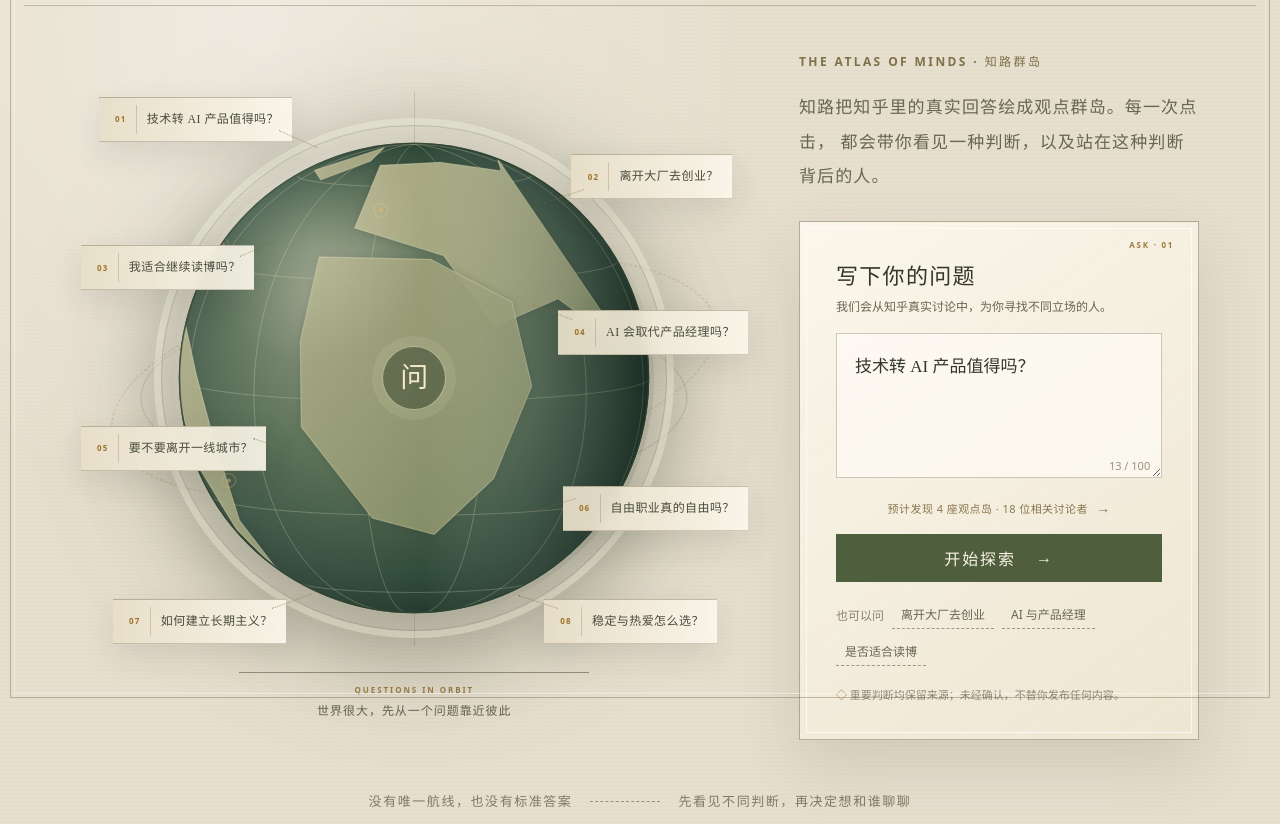
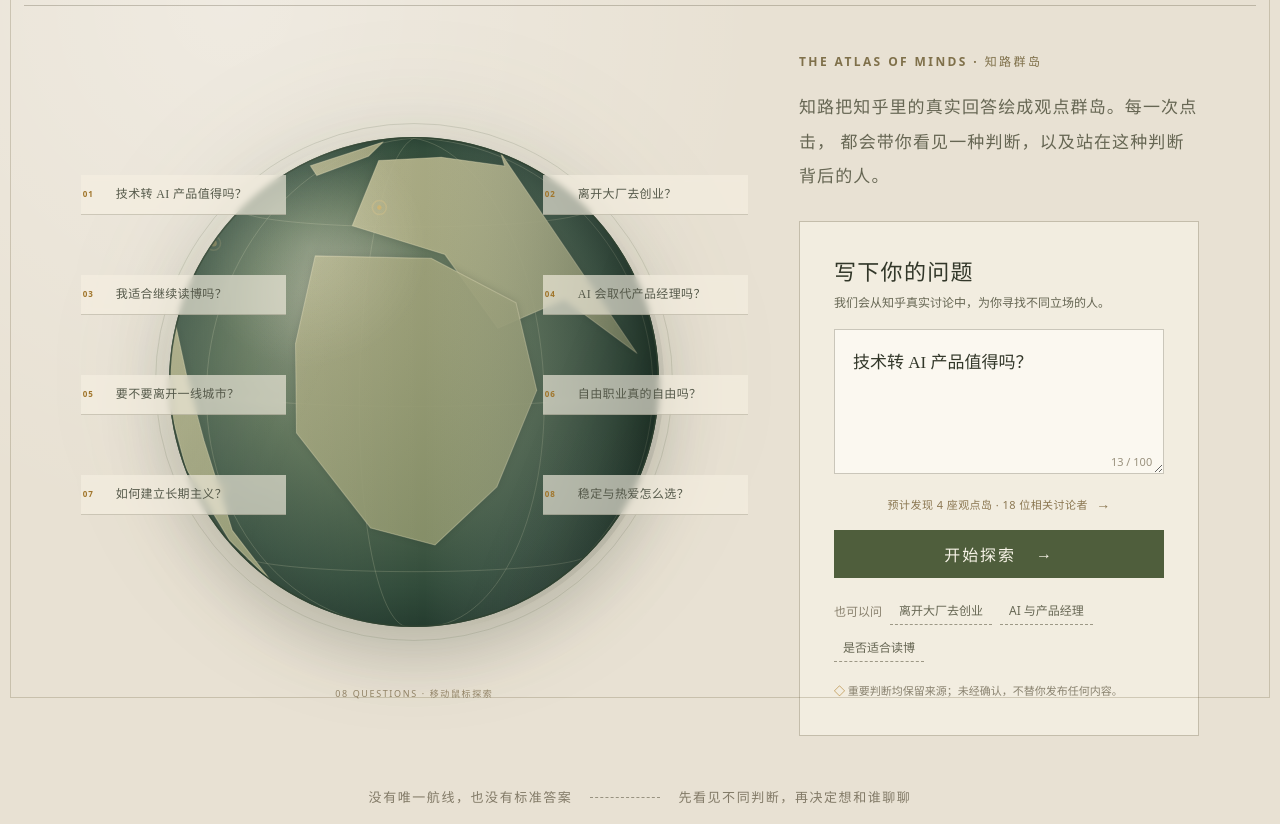
Before and after one commit to lxtayi/zhilu, a website with bundled scripts: page public/index.html in a window 1280 px wide. Shown: the part 92-916 px from the top of the page. Built offline with nearby package versions, Linux system fonts and the light colour scheme; animation ran at ten frames a second; files whose address does not match are found by name.

Commit message:
refactor(frontend): simplify interactive globe hero

```diff
--- a/public/globe.js
+++ b/public/globe.js
@@ -68,14 +68,14 @@ export function createQuestionGlobe({ canvas, stage, motionSurface }) {
 
   function drawGrid(yaw, pitch) {
     context.save();
-    context.strokeStyle = "rgba(236,229,195,.25)";
+    context.strokeStyle = "rgba(236,229,195,.18)";
     context.lineWidth = 1;
-    for (let latitude = -60; latitude <= 60; latitude += 30) {
+    for (let latitude = -45; latitude <= 45; latitude += 45) {
       const points = [];
       for (let longitude = -180; longitude <= 180; longitude += 4) points.push([latitude, longitude]);
       strokeVisible(context, points, (lat, lon) => project(lat, lon, yaw, pitch));
     }
-    for (let longitude = -180; longitude < 180; longitude += 30) {
+    for (let longitude = -180; longitude < 180; longitude += 45) {
       const points = [];
       for (let latitude = -90; latitude <= 90; latitude += 3) points.push([latitude, longitude]);
       strokeVisible(context, points, (lat, lon) => project(lat, lon, yaw, pitch));
@@ -183,9 +183,9 @@ export function createQuestionGlobe({ canvas, stage, motionSurface }) {
     state.targetX = Math.max(-1, Math.min(1, ((event.clientX - bounds.left) / bounds.width - .5) * 2));
     state.targetY = Math.max(-1, Math.min(1, ((event.clientY - bounds.top) / bounds.height - .5) * 2));
     questions.forEach((question, index) => {
-      const depth = .28 + (index % 4) * .1;
+      const depth = .2 + (index % 4) * .07;
       const direction = index % 2 === 0 ? 1 : -1;
-      question.style.translate = `${(state.targetX * 13 * depth * direction).toFixed(2)}px ${(state.targetY * 9 * depth).toFixed(2)}px`;
+      question.style.translate = `${(state.targetX * 7 * depth * direction).toFixed(2)}px ${(state.targetY * 5 * depth).toFixed(2)}px`;
     });
   }
 
--- a/public/index.html
+++ b/public/index.html
@@ -27,12 +27,9 @@
     <main>
       <section id="heroSection" class="hero shell">
         <div id="questionGlobeStage" class="question-globe-stage" aria-label="环绕地球的热门问题">
-          <div class="globe-orbit orbit-outer" aria-hidden="true"></div>
-          <div class="globe-orbit orbit-inner" aria-hidden="true"></div>
           <div class="question-globe" role="img" aria-label="由观点航线组成的三维地球">
             <canvas id="questionGlobeCanvas" aria-hidden="true"></canvas>
             <span class="globe-sheen" aria-hidden="true"></span>
-            <span class="globe-core-mark" aria-hidden="true">问</span>
           </div>
           <button class="floating-question question-one" type="button" data-question="技术转 AI 产品值得吗？">
             <span>01</span> 技术转 AI 产品值得吗？
@@ -59,8 +56,7 @@
             <span>08</span> 稳定与热爱怎么选？
           </button>
           <div class="globe-caption">
-            <span>QUESTIONS IN ORBIT</span>
-            <strong>世界很大，先从一个问题靠近彼此</strong>
+            <span>08 QUESTIONS · 移动鼠标探索</span>
           </div>
         </div>
 
--- a/public/styles.css
+++ b/public/styles.css
@@ -8,10 +8,10 @@
 }
 * { box-sizing: border-box; }
 html { scroll-behavior: smooth; }
-body { min-width: 320px; min-height: 100vh; margin: 0; color: var(--ink); background: radial-gradient(circle at 20% 10%, rgba(255,255,255,.38), transparent 36%), repeating-linear-gradient(0deg, rgba(81,72,45,.025) 0, rgba(81,72,45,.025) 1px, transparent 1px, transparent 4px), #e7dfce; }
-body::before { content:""; position:fixed; inset:10px; z-index:20; border:1px solid rgba(102,87,52,.36); outline:1px solid rgba(255,255,255,.42); outline-offset:-5px; pointer-events:none; }
+body { min-width:320px; min-height:100vh; margin:0; color:var(--ink); background:radial-gradient(circle at 18% 8%,rgba(255,255,255,.32),transparent 38%),#e8e1d3; }
+body::before { content:""; position:fixed; inset:10px; z-index:20; border:1px solid rgba(102,87,52,.24); pointer-events:none; }
 button, textarea { font: inherit; } button, a { -webkit-tap-highlight-color: transparent; } button { color: inherit; } a { color: inherit; } [hidden] { display:none !important; }
-.ambient { position:fixed; z-index:-1; width:36vw; height:36vw; border-radius:50%; filter:blur(110px); opacity:.15; pointer-events:none; }
+.ambient { position:fixed; z-index:-1; width:36vw; height:36vw; border-radius:50%; filter:blur(110px); opacity:.08; pointer-events:none; }
 .ambient-one { top:-18vw; right:0; background:#a2aa85; } .ambient-two { bottom:-20vw; left:-8vw; background:#c6a86b; }
 .shell { width:min(1420px, calc(100% - 72px)); margin:0 auto; }
 .site-header { width:min(1500px, calc(100% - 48px)); min-height:82px; margin:16px auto 0; padding:0 18px; display:flex; align-items:center; justify-content:space-between; border-bottom:1px solid var(--line); }
@@ -26,42 +26,33 @@ button, textarea { font: inherit; } button, a { -webkit-tap-highlight-color: tra
 .text-button { padding:8px 0; border:0; border-bottom:1px solid var(--line-strong); background:transparent; cursor:pointer; }
 
 .hero { min-height:calc(100vh - 112px); padding:clamp(46px,6vh,70px) 3.5vw 36px; display:grid; grid-template-columns:minmax(560px,1.25fr) minmax(370px,.75fr); grid-template-rows:auto auto auto; align-items:center; column-gap:clamp(35px,4vw,68px); position:relative; }
-.hero::before { content:""; position:absolute; inset:30px 0 20px; z-index:-1; border:1px solid rgba(95,83,54,.2); background:linear-gradient(90deg,rgba(255,255,255,.22),transparent 45%), var(--paper); box-shadow:0 24px 80px rgba(67,58,38,.12); }
+.hero::before { content:""; position:absolute; inset:30px 0 20px; z-index:-1; border:1px solid rgba(95,83,54,.16); background:rgba(246,240,225,.78); }
 .hero-copy { max-width:530px; align-self:end; position:relative; z-index:2; } .eyebrow { margin:0 0 20px; color:#7f704a; font:600 12px/1.4 var(--sans); letter-spacing:.2em; text-transform:uppercase; }
 .hero-description { max-width:520px; margin:0; color:var(--ink-soft); font:17px/2.05 var(--serif); letter-spacing:.065em; }
 .question-globe-stage { grid-row:1/3; width:100%; min-width:560px; height:650px; position:relative; z-index:3; isolation:isolate; perspective:1200px; transform-style:preserve-3d; }
-.question-globe-stage::before { content:""; position:absolute; left:50%; top:20px; bottom:76px; border-left:1px solid rgba(86,83,57,.18); }
-.question-globe-stage::after { content:""; position:absolute; z-index:-1; left:50%; top:47%; width:540px; height:540px; border-radius:50%; background:rgba(73,88,55,.15); filter:blur(62px); transform:translate(-50%,-50%); }
-.question-globe { position:absolute; z-index:2; left:50%; top:66px; width:480px; height:480px; border-radius:50%; filter:drop-shadow(0 38px 38px rgba(39,49,36,.25)); transform:translateX(-50%); transform-style:preserve-3d; transition:filter .3s ease; }
-.question-globe::before { content:""; position:absolute; inset:-13px; z-index:-1; border:1px solid rgba(93,103,70,.21); border-radius:50%; box-shadow:0 0 0 7px rgba(248,243,227,.38),0 0 70px rgba(70,87,63,.16); }
+.question-globe-stage::before { display:none; }
+.question-globe-stage::after { content:""; position:absolute; z-index:-1; left:50%; top:47%; width:500px; height:500px; border-radius:50%; background:rgba(73,88,55,.1); filter:blur(58px); transform:translate(-50%,-50%); }
+.question-globe { position:absolute; z-index:2; left:50%; top:62px; width:500px; height:500px; border-radius:50%; filter:drop-shadow(0 28px 30px rgba(39,49,36,.2)); transform:translateX(-50%); transform-style:preserve-3d; transition:filter .3s ease; }
+.question-globe::before { content:""; position:absolute; inset:-9px; z-index:-1; border:1px solid rgba(93,103,70,.17); border-radius:50%; }
 .question-globe canvas { width:100%; height:100%; display:block; border-radius:50%; }
 .globe-sheen { position:absolute; inset:0; border-radius:50%; background:radial-gradient(circle at 29% 23%,rgba(255,252,230,.19),transparent 23%),linear-gradient(112deg,rgba(255,255,239,.08),transparent 37%,transparent 70%,rgba(13,24,15,.14)); pointer-events:none; }
-.globe-core-mark { position:absolute; left:50%; top:50%; width:64px; height:64px; display:grid; place-items:center; border:1px solid rgba(248,238,199,.55); border-radius:50%; color:#f3e9c9; background:rgba(39,51,34,.43); font:500 28px/1 var(--serif); box-shadow:0 0 0 10px rgba(245,236,203,.1); transform:translate(-50%,-50%); }
-.globe-orbit { position:absolute; z-index:1; left:50%; top:306px; border:1px dashed rgba(125,103,52,.53); border-radius:50%; pointer-events:none; transform-style:preserve-3d; }
-.orbit-outer { width:610px; height:220px; border-color:rgba(154,119,55,.4); transform:translate(-50%,-50%) rotate(-13deg); animation:orbitPulse 7s ease-in-out infinite; }
-.orbit-inner { width:535px; height:535px; border-style:solid; border-color:rgba(88,100,67,.24); transform:translate(-50%,-50%) rotateX(69deg) rotateZ(22deg); }
-.floating-question { position:absolute; z-index:5; width:max-content; max-width:215px; min-height:43px; display:grid; grid-template-columns:31px 1fr; align-items:center; gap:10px; padding:7px 13px 7px 7px; border:0; border-top:1px solid rgba(94,81,53,.34); border-bottom:1px solid rgba(94,81,53,.25); color:#484c3d; background:linear-gradient(90deg,rgba(231,222,200,.94),rgba(251,247,235,.91)); box-shadow:0 12px 32px rgba(48,48,35,.11); font:12px/1.45 var(--serif); letter-spacing:.035em; text-align:left; cursor:pointer; backdrop-filter:blur(7px); animation:questionFloat 5.6s ease-in-out infinite; transition:color .25s,background .25s,box-shadow .25s,transform .25s,translate .16s ease; }
-.floating-question::after { content:""; position:absolute; width:42px; border-top:1px dotted rgba(137,103,43,.56); }
-.floating-question span { width:31px; height:29px; display:grid; place-items:center; margin:0; border-right:1px solid rgba(122,98,54,.26); color:#9d742d; font:600 8px/1 var(--sans); letter-spacing:.14em; }
-.floating-question:hover, .floating-question:focus-visible { z-index:8; outline:none; color:#faf5e5; background:linear-gradient(90deg,#334a39,#4c6048); box-shadow:0 17px 38px rgba(39,49,37,.24); transform:translateY(-4px); }
-.floating-question:hover span, .floating-question:focus-visible span { color:#e0bd75; border-color:rgba(234,215,171,.32); }
-.question-one { left:18px; top:26px; } .question-one::after { right:-29px; bottom:10px; transform:rotate(24deg); transform-origin:left; }
-.question-two { right:16px; top:82px; animation-delay:-.7s; } .question-two::after { left:-29px; bottom:8px; transform:rotate(-19deg); transform-origin:right; }
-.question-three { left:0; top:174px; animation-delay:-1.4s; } .question-three::after { right:-28px; top:10px; transform:rotate(-24deg); transform-origin:left; }
-.question-four { right:0; top:242px; animation-delay:-2.1s; } .question-four::after { left:-28px; top:8px; transform:rotate(21deg); transform-origin:right; }
-.question-five { left:0; top:360px; animation-delay:-2.8s; } .question-five::after { right:-29px; top:11px; transform:rotate(18deg); transform-origin:left; }
-.question-six { right:0; top:421px; animation-delay:-3.5s; } .question-six::after { left:-29px; top:11px; transform:rotate(-17deg); transform-origin:right; }
-.question-seven { left:32px; bottom:78px; animation-delay:-4.2s; } .question-seven::after { right:-28px; top:8px; transform:rotate(-20deg); transform-origin:left; }
-.question-eight { right:31px; bottom:78px; animation-delay:-4.9s; } .question-eight::after { left:-28px; top:8px; transform:rotate(18deg); transform-origin:right; }
-.globe-caption { position:absolute; left:50%; bottom:0; width:350px; padding-top:13px; border-top:1px solid var(--line-strong); text-align:center; transform:translateX(-50%); }
-.globe-caption span { display:block; color:#9a7e48; font:600 8px/1 var(--sans); letter-spacing:.24em; }
-.globe-caption strong { display:block; margin-top:8px; color:#62624f; font:500 12px/1.65 var(--serif); letter-spacing:.08em; }
+.floating-question { position:absolute; z-index:5; width:205px; min-height:40px; display:grid; grid-template-columns:25px 1fr; align-items:center; gap:8px; padding:8px 2px; border:0; border-bottom:1px solid rgba(84,80,59,.24); color:#55594a; background:rgba(246,240,225,.64); font:12px/1.45 var(--serif); letter-spacing:.03em; text-align:left; cursor:pointer; backdrop-filter:blur(3px); transition:color .2s,border-color .2s,transform .2s,translate .16s ease; }
+.floating-question::after { display:none; }
+.floating-question span { color:#a1762c; font:600 8px/1 var(--sans); letter-spacing:.12em; }
+.floating-question:hover, .floating-question:focus-visible { z-index:8; outline:none; color:#2f4637; border-color:#51624b; transform:translateX(4px); }
+.floating-question:hover span, .floating-question:focus-visible span { color:#8b6425; }
+.question-one, .question-three, .question-five, .question-seven { left:0; }
+.question-two, .question-four, .question-six, .question-eight { right:0; }
+.question-one, .question-two { top:105px; }
+.question-three, .question-four { top:205px; }
+.question-five, .question-six { top:305px; }
+.question-seven, .question-eight { top:405px; }
+.globe-caption { position:absolute; left:50%; bottom:22px; width:310px; text-align:center; transform:translateX(-50%); }
+.globe-caption span { display:block; color:#938467; font:500 9px/1 var(--sans); letter-spacing:.18em; }
 .question-selected .question-globe { animation:globeChosen .62s ease both; }
-@keyframes orbitPulse { 0%,100% { opacity:.65; transform:translate(-50%,-50%) rotate(-13deg) scale(.97); } 50% { opacity:1; transform:translate(-50%,-50%) rotate(-9deg) scale(1.03); } }
-@keyframes questionFloat { 0%,100% { margin-top:0; } 50% { margin-top:-7px; } }
 @keyframes globeChosen { 0%,100% { filter:drop-shadow(0 38px 38px rgba(39,49,36,.25)); transform:translateX(-50%) scale(1); } 48% { filter:drop-shadow(0 43px 44px rgba(39,49,36,.31)) brightness(1.09); transform:translateX(-50%) scale(1.025); } }
-.question-card { align-self:start; margin-top:26px; padding:38px 36px 34px; position:relative; border:1px solid rgba(90,76,47,.42); outline:1px solid rgba(255,255,255,.68); outline-offset:-8px; background:linear-gradient(145deg,rgba(252,248,237,.94),rgba(239,231,211,.86)); box-shadow:0 25px 58px rgba(55,51,36,.12); }
-.question-card::before { content:"ASK · 01"; position:absolute; right:24px; top:19px; color:#9c7a3e; font:600 8px/1 var(--sans); letter-spacing:.22em; }
+.question-card { align-self:start; margin-top:26px; padding:34px; position:relative; border:1px solid rgba(90,76,47,.3); outline:0; background:rgba(250,246,235,.58); box-shadow:none; }
+.question-card::before { display:none; }
 .question-card > label { display:block; margin-bottom:4px; font:600 22px/1.5 var(--serif); letter-spacing:.06em; }
 .question-hint { margin:0 0 16px; color:var(--ink-soft); font:12px/1.6 var(--sans); }
 .explore-preview { margin:14px 0 0; color:#8a7650; font:11px/1.5 var(--sans); letter-spacing:.04em; text-align:center; }
@@ -286,15 +277,12 @@ footer { width:min(1500px,calc(100% - 48px)); margin:0 auto 18px; padding:28px 1
   body::before { inset:5px; } .shell { width:min(100% - 26px,1420px); } .site-header { width:calc(100% - 22px); min-height:68px; margin-top:6px; padding:0 8px; }
   .brand-divider, .brand-tagline { display:none; } .brand-name { font-size:23px; } .mode-badge { padding:6px 8px; font-size:10px; } .header-actions { gap:9px; }
   .hero { min-height:auto; grid-template-columns:1fr; padding:34px 14px 35px; } .hero::before { inset:15px 0; } .hero-description { font-size:16px; }
-  .question-globe-stage { width:min(100%,390px); min-width:0; height:500px; justify-self:center; }
+  .question-globe-stage { width:min(100%,390px); min-width:0; height:430px; justify-self:center; }
   .question-globe-stage::after { width:350px; height:350px; filter:blur(44px); }
-  .question-globe { top:66px; width:320px; height:320px; }
-  .globe-core-mark { width:52px; height:52px; font-size:23px; }
-  .globe-orbit { top:226px; } .orbit-outer { width:382px; height:138px; } .orbit-inner { width:355px; height:355px; }
+  .question-globe { top:52px; width:320px; height:320px; }
   .floating-question { max-width:150px; padding:7px 9px; font-size:9px; }
-  .question-one { left:0; top:20px; } .question-two { right:0; top:87px; } .question-three { left:0; top:164px; } .question-four { right:0; top:231px; }
-  .question-five { left:0; top:327px; } .question-six { right:0; top:379px; }
-  .question-seven, .question-eight { display:none; }
+  .question-one, .question-two { top:72px; } .question-three, .question-four { top:310px; }
+  .question-five, .question-six, .question-seven, .question-eight { display:none; }
   .globe-caption { bottom:0; }
   .hero-copy { margin-top:20px; } .question-card { grid-column:auto; padding:25px 20px; margin-top:35px; } .hero-footnote { display:none; } .progress-section { padding:90px 20px; } .progress-section h2 { font-size:30px; }
   .progress-steps { grid-template-columns:repeat(2,1fr); row-gap:28px; } .results { padding-top:38px; } .result-heading { display:block; } .result-mode { margin-top:18px; }
```
